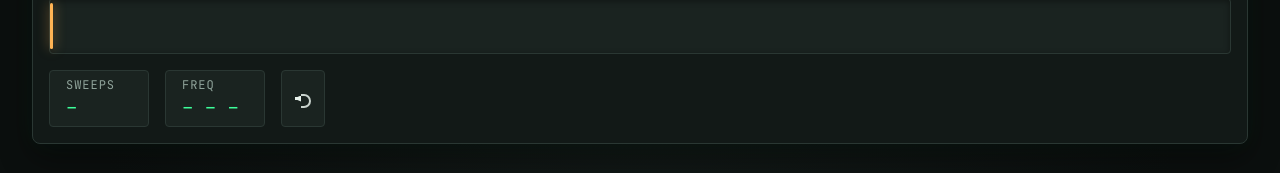
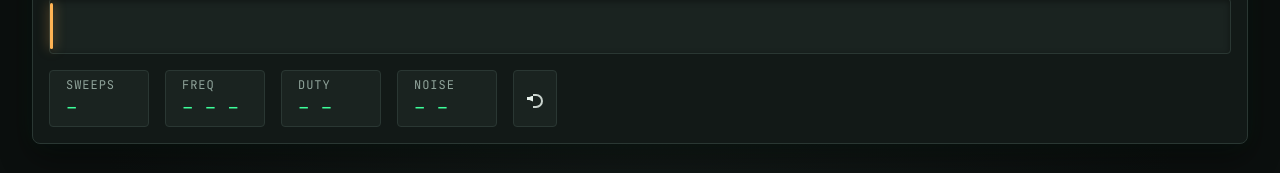
Before and after one commit to ctkrug/signal-jam, a website built with Vite: page web/index.html in a window 1280 px wide. Shown: the part 765-938 px from the top of the page. Built offline with nearby package versions, Linux system fonts and the light colour scheme; some icons are missing.

Commit message:
feat(web): add duty-cycle and noise-floor readout slots to the control strip
Markup only, matching the existing Sweeps/Freq readout style; main.ts
wiring lands next.

```diff
--- a/web/index.html
+++ b/web/index.html
@@ -63,6 +63,14 @@
               <span class="readout-label">Freq</span>
               <span class="readout-value" id="freq-value">– – –</span>
             </div>
+            <div class="readout" id="duty-readout">
+              <span class="readout-label">Duty</span>
+              <span class="readout-value" id="duty-value">– –</span>
+            </div>
+            <div class="readout" id="noise-readout">
+              <span class="readout-label">Noise</span>
+              <span class="readout-value" id="noise-value">– –</span>
+            </div>
             <button
               id="mute-button"
               class="icon-button"
```
